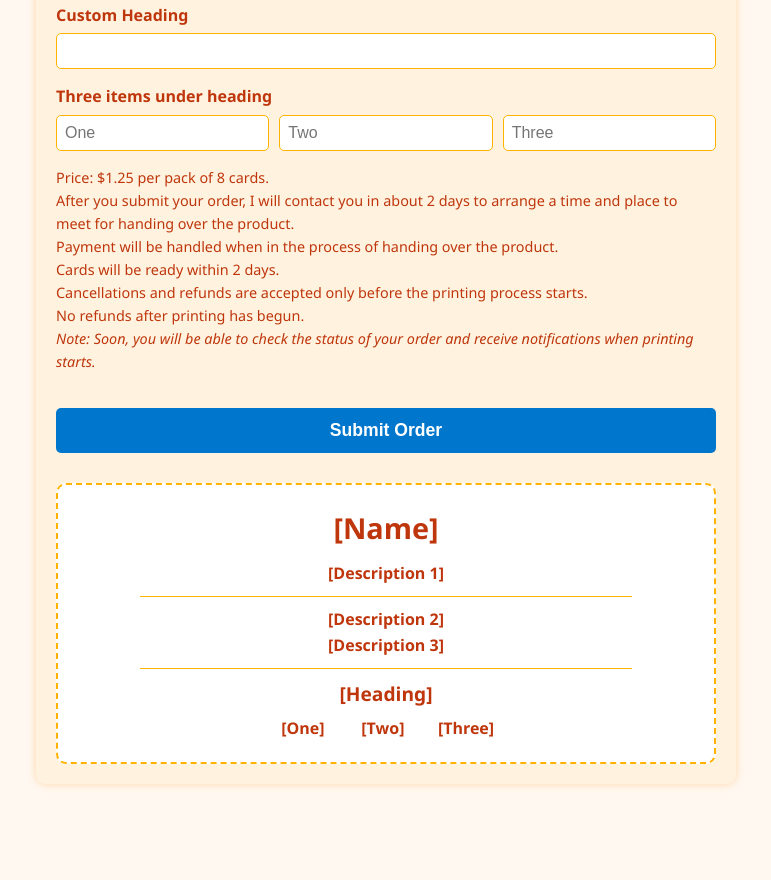
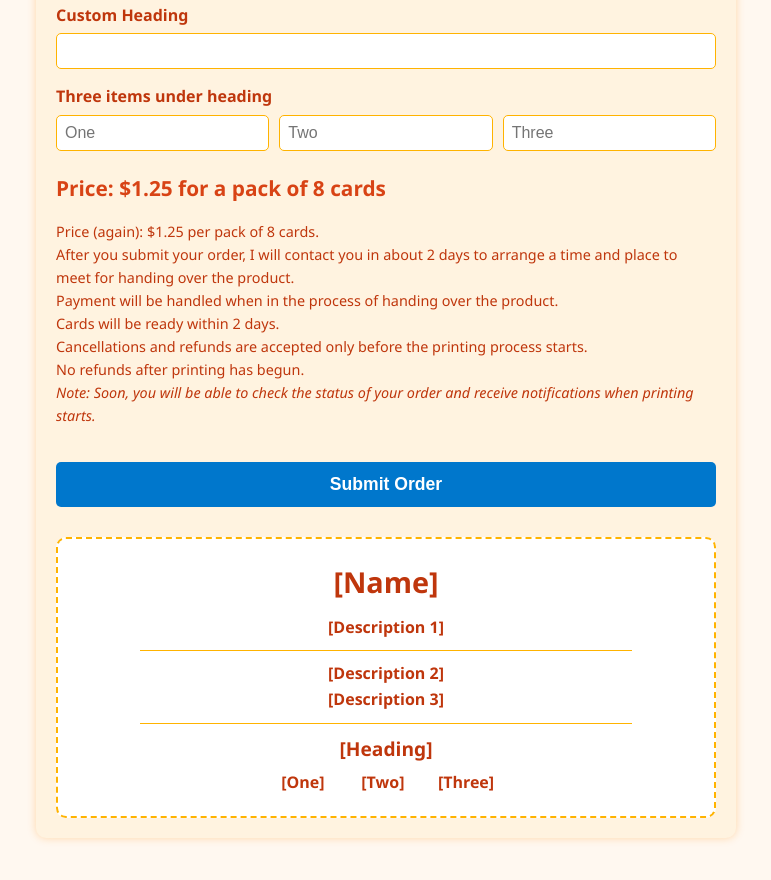
Before and after one commit to Ben-star-maker/Student-Business-Site, a plain HTML site: page order.html in a window 1280 px wide. Shown: the part 760-1640 px from the top of the page, without its empty margins (254-1025 px from the left). Before the commit the page ends 1604 px from the top, so only its background shows below. Drawn offline with Linux system fonts and the light colour scheme.

Commit message:
Update order.html

```diff
--- a/order.html
+++ b/order.html
@@ -161,8 +161,12 @@
       <input type="text" id="item3" name="item3" placeholder="Three" maxlength="20" style="flex:1;" />
     </div>
 
+<p style="font-size: 1.3em; font-weight: 700; color: #d84315; margin-bottom: 15px;">
+  Price: $1.25 for a pack of 8 cards
+</p>
+
 <p class="note">
-  Price: $1.25 per pack of 8 cards.<br />
+  Price (again): $1.25 per pack of 8 cards.<br />
   After you submit your order, I will contact you in about 2 days to arrange a time and place to meet for handing over the product.<br />
   Payment will be handled when in the process of handing over the product.<br />
   Cards will be ready within 2 days.<br />
```
